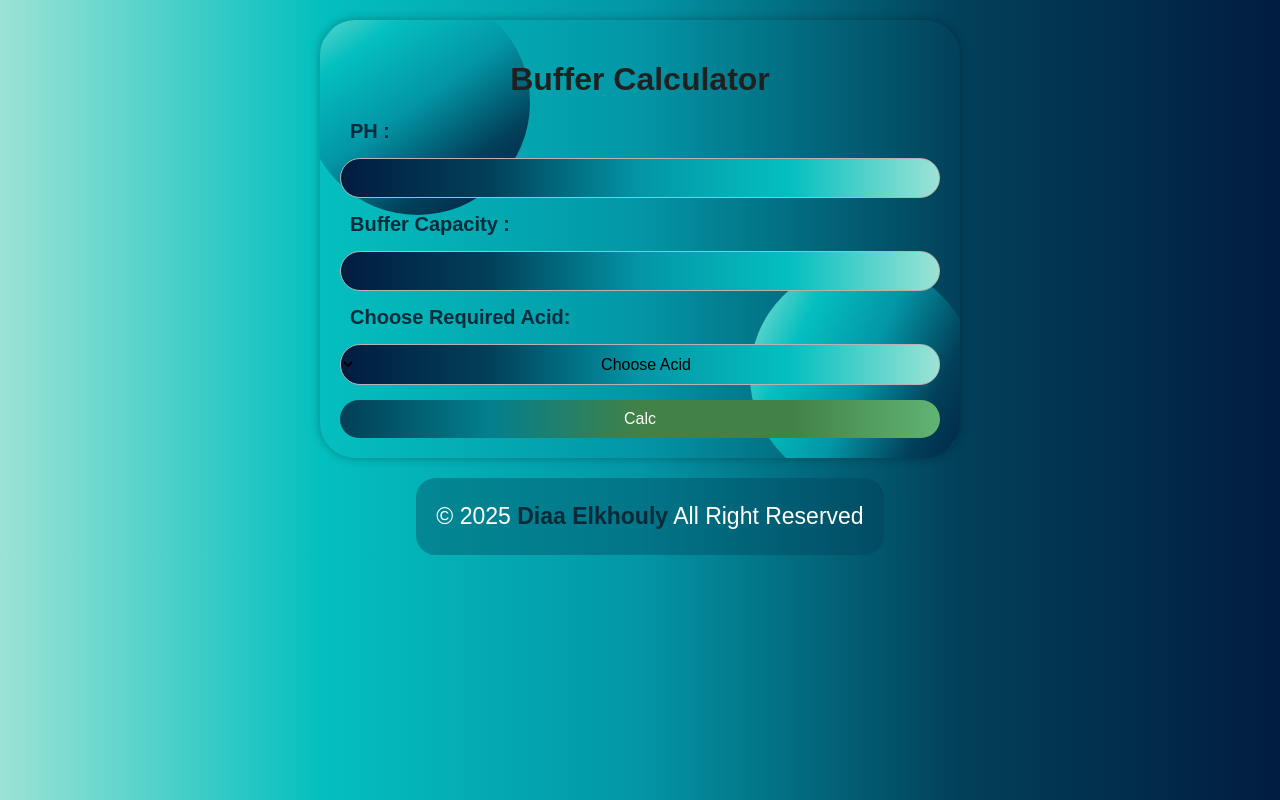
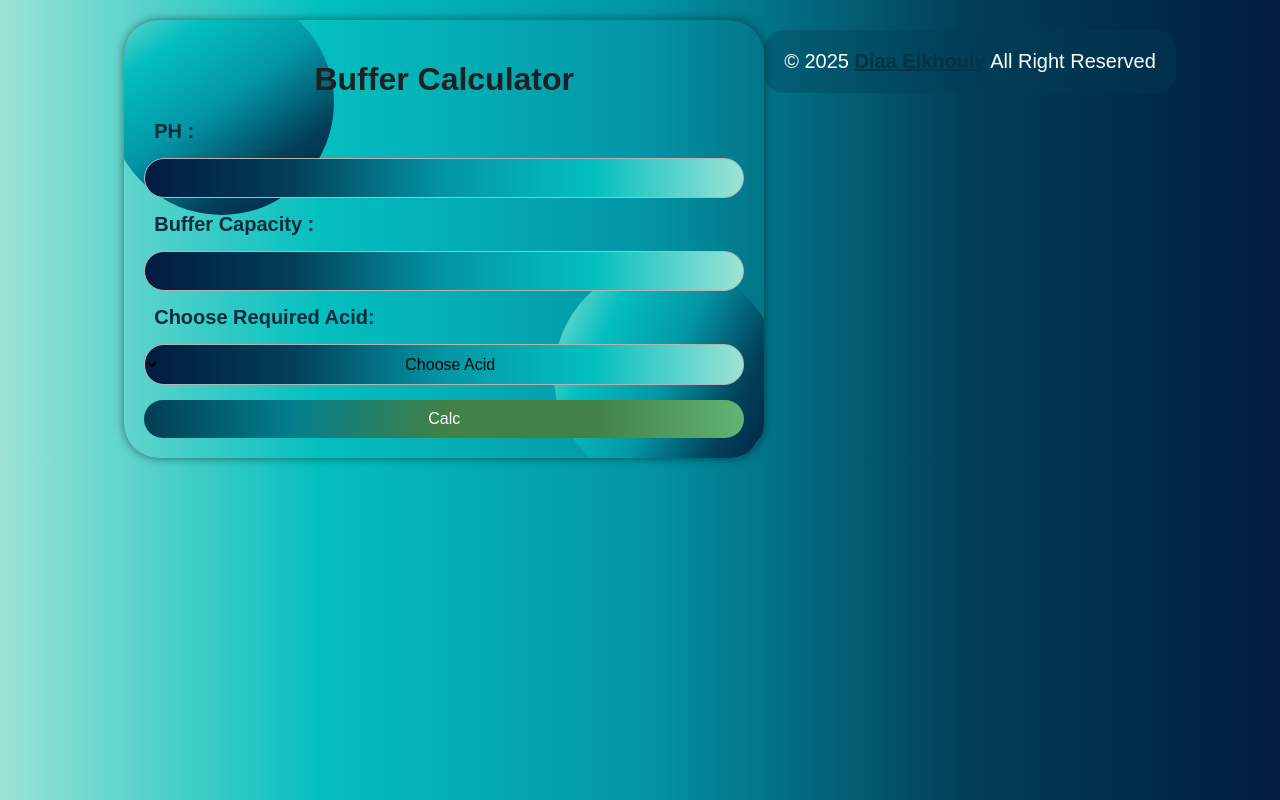
Before and after one commit to DiaaElkhouly/Buffer, a plain HTML site: page index.html in a window 1280 px wide. Drawn offline with Linux system fonts and the light colour scheme.

Commit message:
Update styles.css

```diff
--- a/styles.css
+++ b/styles.css
@@ -3,10 +3,7 @@ body {
     direction: ltr;
     background: linear-gradient(to left, #011C40, #024059, #0396A6, #04BFBF, #9CE3D5);
     display: flex;
-    flex-direction: column;
     justify-content: center;
-    align-items:center;
-    flex-basis: 20px;
     margin: 0;
 }
 
@@ -15,16 +12,18 @@ body {
     padding: 20px;
     margin-top: 20px;
     border-radius: 35px;
-    box-shadow: 0 0 10px rgba(0, 0, 0, 0.3);
+    box-shadow: 0 0 10px rgba(0, 0, 0, 0.5);
     width: 100%;
     max-width:600px;
     max-height: fit-content;
     overflow: hidden;
-    margin-bottom: 20px;
     -webkit-border-radius: 35px;
     -moz-border-radius: 35px;
     -ms-border-radius: 35px;
     -o-border-radius: 35px;
+}
+.container:enabled {
+    margin-top: 40px;
 }
 .container::after{
     content: "";
@@ -138,13 +137,16 @@ button:hover {
     color: #278844;
 }
 
-footer .footer {
+.footer {
+    position:relative;
+    bottom: 0;
     width: 100%;
+    margin-top: 30px;
     background-color: #023d555d;
     color: white;
     text-align: center;
-    font-size: 23px;
-    padding: 25px 10px;
+    font-size: 20px;
+    padding: 20px 10px;
     border-radius: 20px;
     -webkit-border-radius: 20px;
     -moz-border-radius: 20px;
@@ -153,13 +155,12 @@ footer .footer {
 }
 
 @media (max-width:767px) {
-    footer .footer {
-        font-size: 19px;
+    .footer {
+        font-size: 17px;
     }
 }
 
-footer .footer a {
-    text-decoration: none;
-    color: #072a38;
+.footer a {
+    color: #023347;
     font-weight: 800;
 }
```
